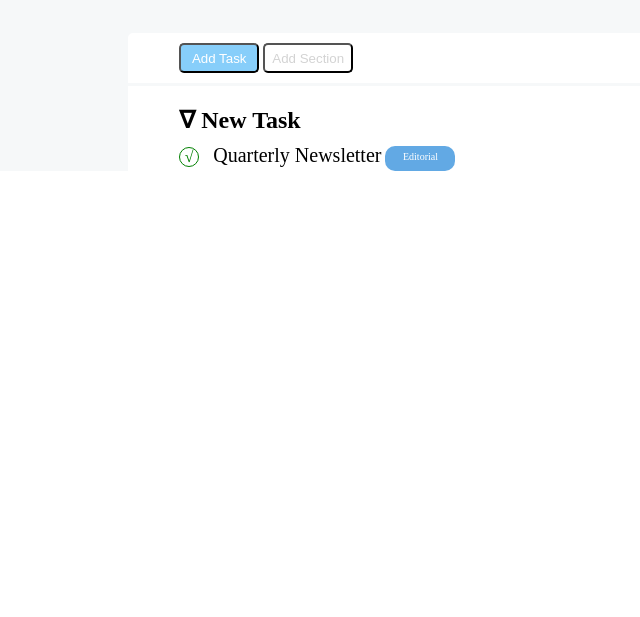
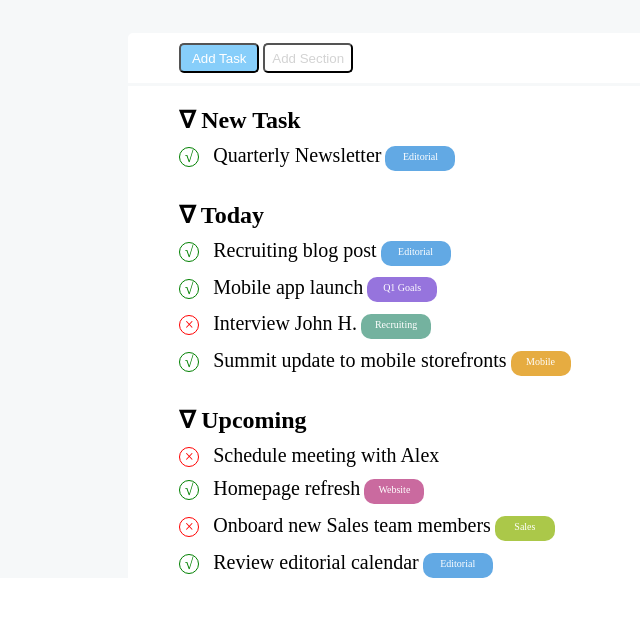
Before and after one commit to Alessio2299/html-css-toboolist, a plain HTML site: page index.html in a window 1280 px wide. Shown: the part 77-694 px from the top of the page, without its empty margins (0-640 px from the left). Drawn offline with Linux system fonts and the light colour scheme.

Commit message:
Add Sections Today and Upcoming

```diff
--- a/index.html
+++ b/index.html
@@ -34,11 +34,52 @@
                 <span class="editorial">Editorial</span>
               </div>
             </div>
-
+            <div class="section today">
+              <h2 class="title-section">&nabla; Today</h2>
+              <div class="content-text">
+                <span class="right">&radic;</span>
+                <span class="text">Recruiting blog post</span>
+                <span class="editorial">Editorial</span>
+              </div>
+              <div class="content-text">
+                <span class="right">&radic;</span>
+                <span class="text">Mobile app launch</span>
+                <span class="q1-goals">Q1 Goals</span>
+              </div>
+              <div class="content-text">
+                <span class="wrong">&times;</span>
+                <span class="text">Interview John H.</span>
+                <span class="recruiting">Recruiting</span>
+              </div>
+              <div class="content-text">
+                <span class="right">&radic;</span>
+                <span class="text">Summit update to mobile storefronts</span>
+                <span class="mobile">Mobile</span>
+              </div>
             </div>
+            <div class="section upcoming">
+              <h2 class="title-section">&nabla; Upcoming</h2>
+              <div class="content-text">
+                <span class="wrong">&times;</span>
+                <span class="text">Schedule meeting with Alex</span>
+              </div>
+              <div class="content-text">
+                <span class="right">&radic;</span>
+                <span class="text">Homepage refresh</span>
+                <span class="website">Website</span>
+              </div>
+              <div class="content-text">
+                <span class="wrong">&times;</span>
+                <span class="text">Onboard new Sales team members</span>
+                <span class="sales">Sales</span>
+              </div>
+              <div class="content-text">
+                <span class="right">&radic;</span>
+                <span class="text">Review editorial calendar</span>
+                <span class="editorial">Editorial</span>
+              </div>
           </div>
       </div>
-
     </main>
     <footer>
 
--- a/style.css
+++ b/style.css
@@ -96,3 +96,72 @@
   font-size: 10px;
   padding-top: 5px;
 }
+.q1-goals{
+  display: inline-block;
+  background-color: rgb(150, 116, 221);
+  color: #fff;
+  height: 25px;
+  width: 70px;
+  border-radius: 10px;
+  text-align: center;
+  vertical-align: middle;
+  font-size: 10px;
+  padding-top: 5px;
+}
+.wrong{
+  border-radius: 50%;
+  display: inline-block;
+  width: 20px;
+  height: 20px;
+  text-align: center;
+  border: 1px solid red;
+  color: red;
+}
+.recruiting{
+  display: inline-block;
+  background-color: rgb(116, 178, 159);
+  color: #fff;
+  height: 25px;
+  width: 70px;
+  border-radius: 10px;
+  text-align: center;
+  vertical-align: middle;
+  font-size: 10px;
+  padding-top: 5px;
+}
+.mobile{
+  display: inline-block;
+  background-color: rgb(230, 172, 65);
+  color: #fff;
+  height: 25px;
+  width: 60px;
+  border-radius: 10px;
+  text-align: center;
+  vertical-align: middle;
+  font-size: 10px;
+  padding-top: 5px;
+}
+.website{
+  display: inline-block;
+  background-color: rgb(202, 106, 159);
+  color: #fff;
+  height: 25px;
+  width: 60px;
+  border-radius: 10px;
+  text-align: center;
+  vertical-align: middle;
+  font-size: 10px;
+  padding-top: 5px;
+}
+.sales{
+  display: inline-block;
+  background-color: rgb(171, 200, 73);
+  color: #fff;
+  height: 25px;
+  width: 60px;
+  border-radius: 10px;
+  text-align: center;
+  vertical-align: middle;
+  font-size: 10px;
+  padding-top: 5px;
+}
```
